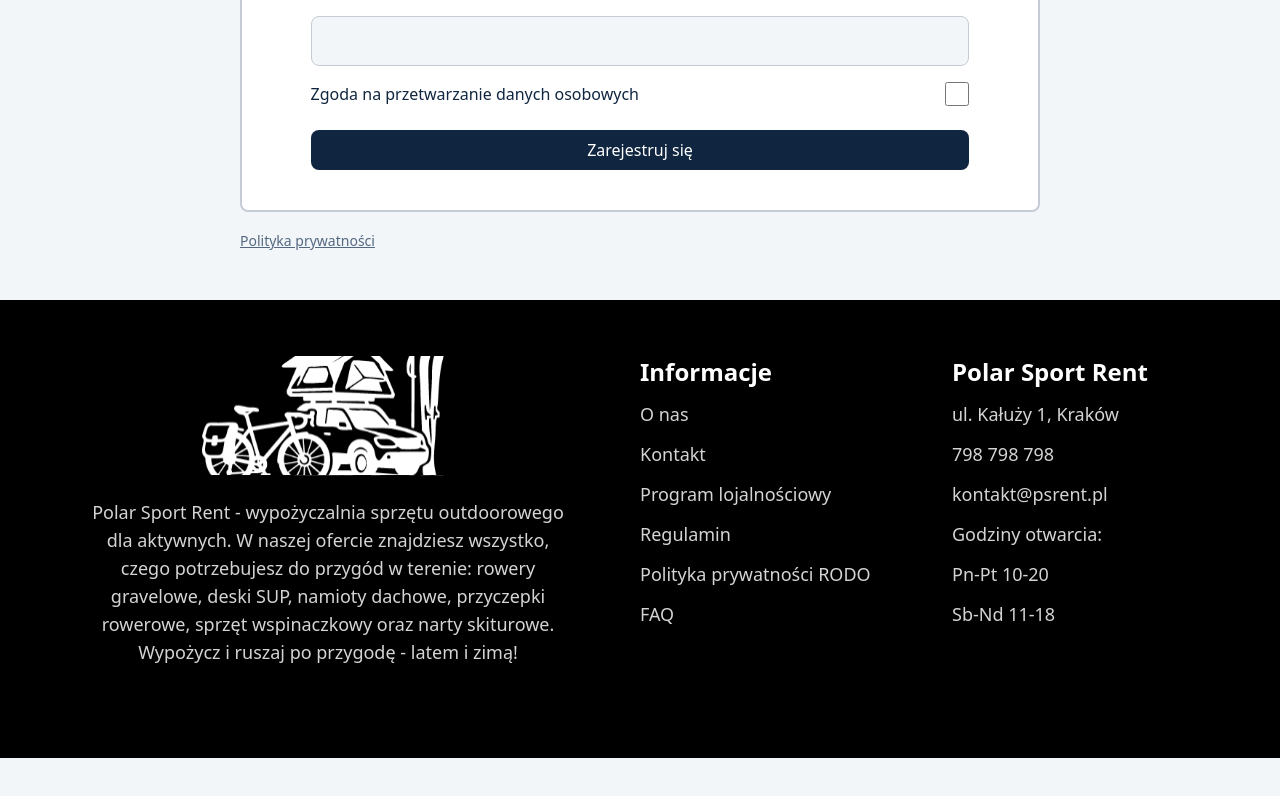
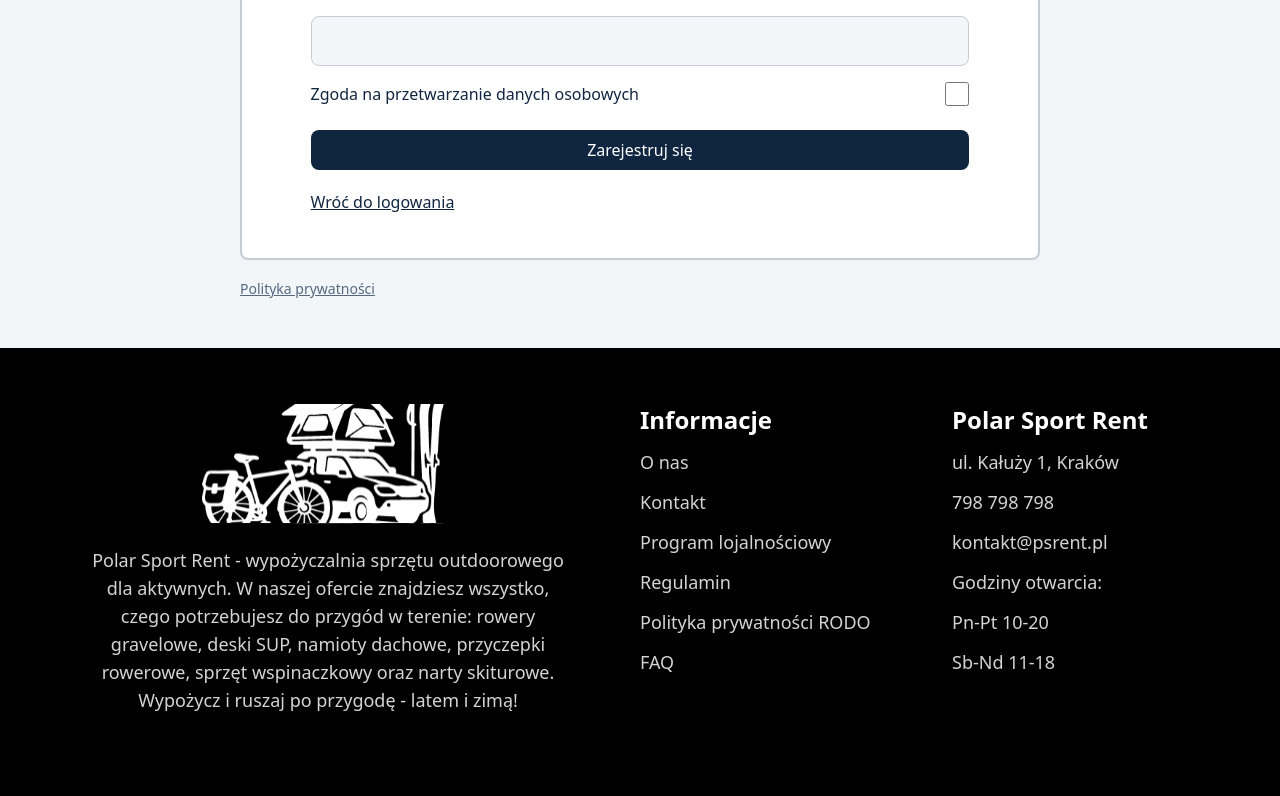
Before and after one commit to sebastian-j/sport-rent-frontend, a React (Vite) app: page /register in a window 1280 px wide. Shown: the part 1084-1880 px from the top of the page. Before the commit the page ends 1842 px from the top, so only its background shows below. Built offline with nearby package versions, Linux system fonts and the light colour scheme; no server answers; some icons are missing; what openapi-fetch would draw is missing.

Commit message:
feat: add back button to register page

```diff
--- a/src/pages/auth/RegisterPage.tsx
+++ b/src/pages/auth/RegisterPage.tsx
@@ -155,7 +155,14 @@ export default function RegisterPage() {
             className="my-2 p-2 px-6 text-sm sm:px-12 sm:text-base"
           />
         </form>
+
+        <div className="my-3 w-full text-left sm:w-[90%]">
+          <Link to="/login" className="text-app-textStrong underline">
+            Wróć do logowania
+          </Link>
+        </div>
       </div>
+
       <div className="mt-4 w-full max-w-[800px] text-left">
         <Link to="/privacy-policy" target="_blank" className="text-sm text-app-textMuted underline">
           Polityka prywatności
```
